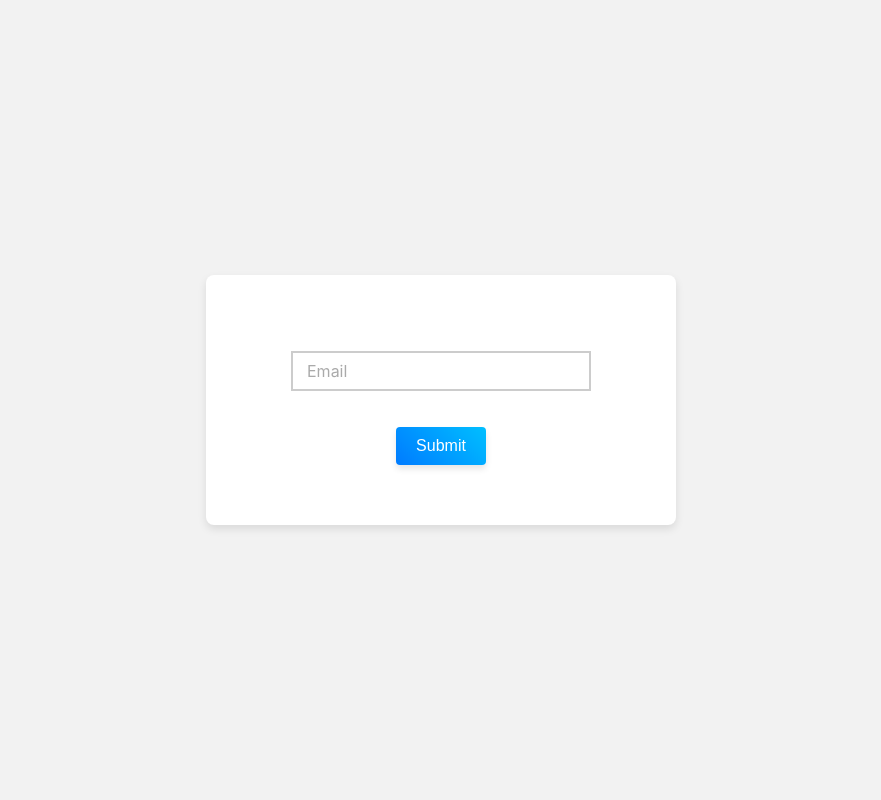
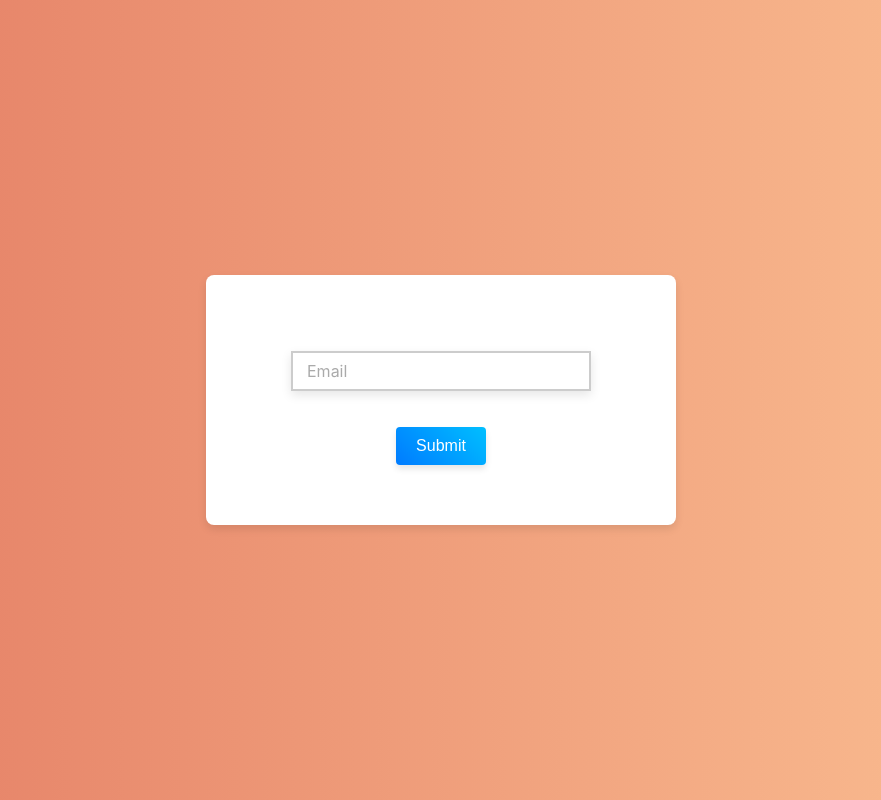
Before and after one commit to brawny271/dynamic-input, a React (Create React App) app: page / in a window 1280 px wide. Shown: the whole page, without its empty margins (199-1080 px from the left). Built offline with nearby package versions, Linux system fonts and the light colour scheme.

Commit message:
UI Imrovement

```diff
--- a/src/App.css
+++ b/src/App.css
@@ -4,7 +4,7 @@
   align-items: center;
   justify-content: center;
   min-height: 100vh;
-  background-color: #f2f2f2;
+  background: linear-gradient(to right, #e47d64, #fbc093);
 }
 
 .card {
@@ -33,6 +33,7 @@
   outline: none;
   transition: border 0.3s ease, box-shadow 0.3s ease;
   box-sizing: border-box;
+  box-shadow: 0px 4px 10px rgba(0, 0, 0, 0.1);
 }
 
 .input-container input:hover {
@@ -43,6 +44,7 @@
 .input-container input:focus {
   border: 2px solid;
   border-image: linear-gradient(45deg, #007bff, #00bfff) 1;
+  box-shadow: 0px 4px 15px rgba(0, 0, 0, 0.2);
 }
 
 .input-container label {
```
